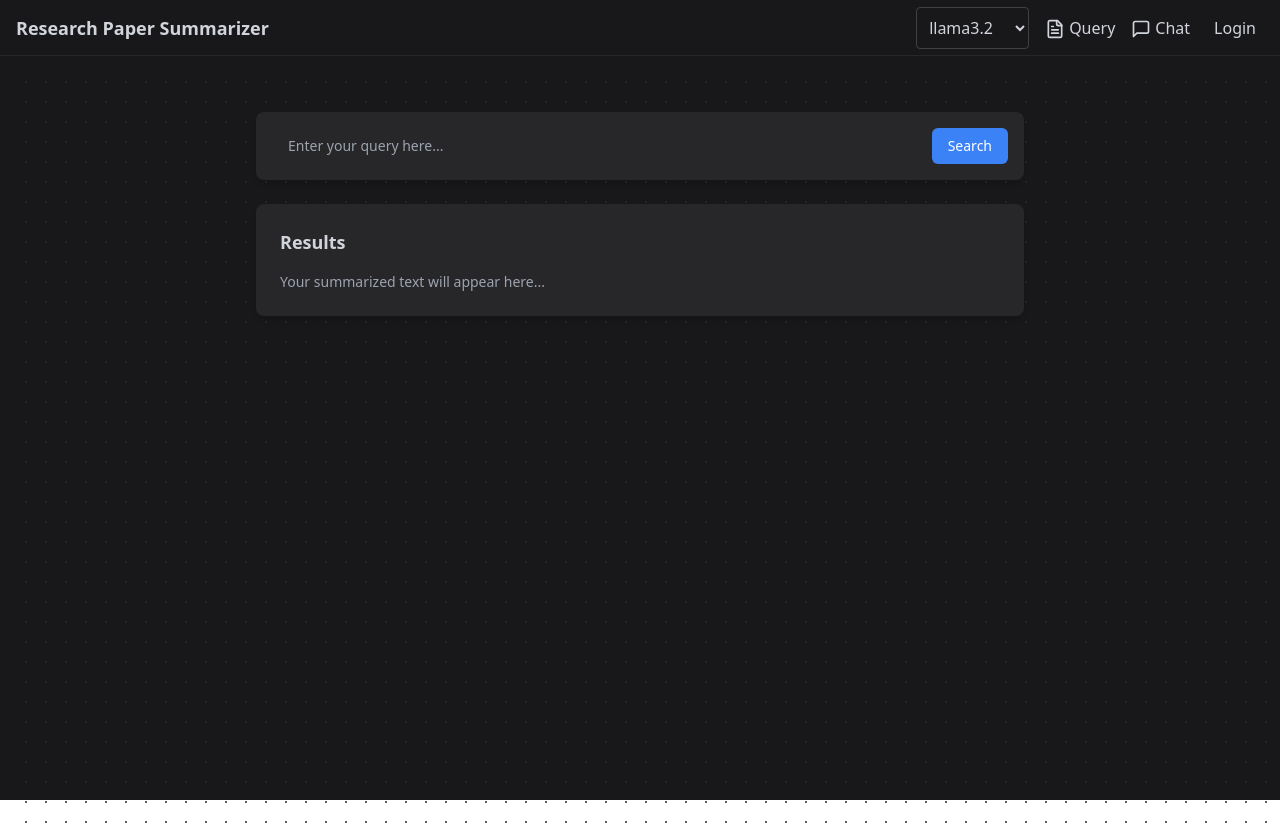
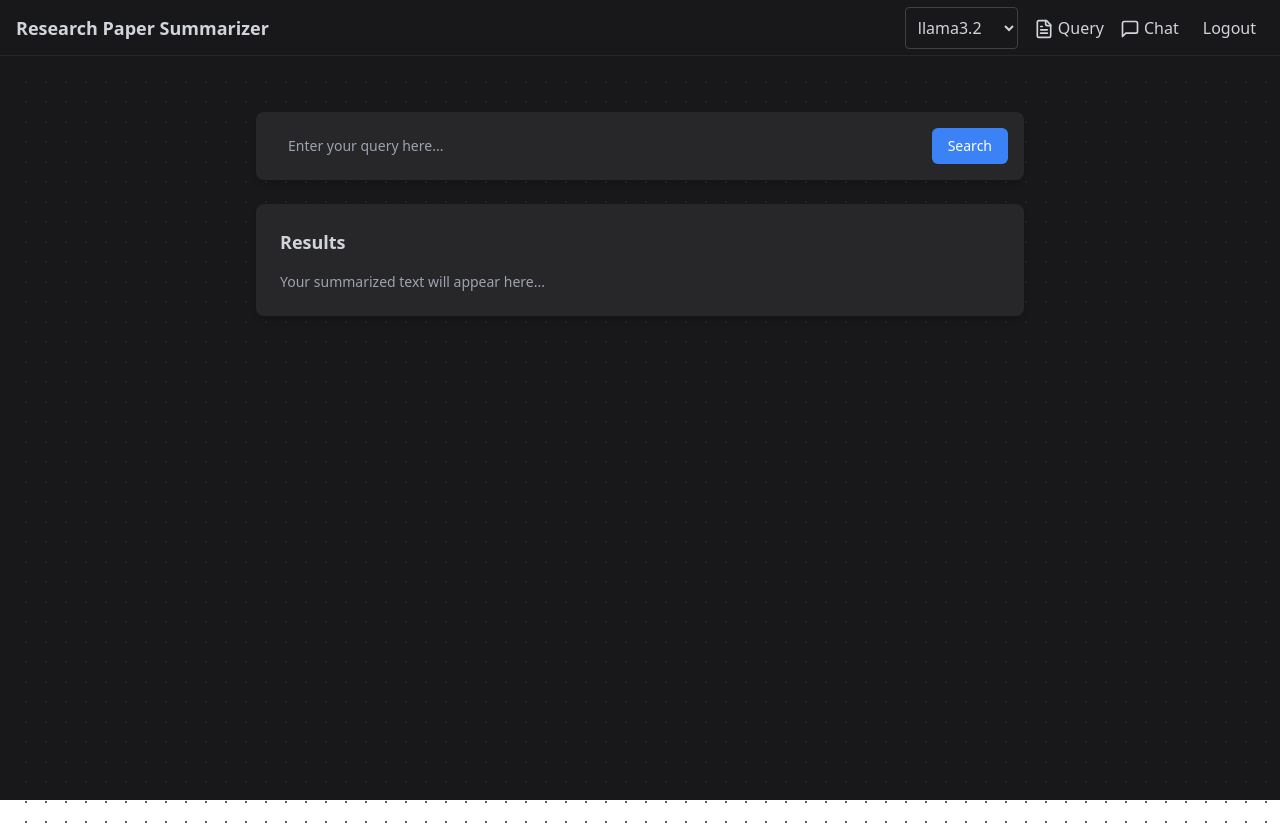
Before and after one commit to Vishwa44/ResearchLLM, a React (Vite) app in the folder frontend/: page /search in a window 1280 px wide. Shown: the top 824 px of the page. Built offline with nearby package versions, Linux system fonts and the light colour scheme; sample sign-in values are in the browser's storage.

Commit message:
Added logout

```diff
--- a/frontend/src/components/navBar/index.jsx
+++ b/frontend/src/components/navBar/index.jsx
@@ -56,6 +56,11 @@ const NavBar = ({
     const { name, value } = e.target;
     setFormData({ ...formData, [name]: value });
   };
+
+  const logoutUser = (e) => {
+    localStorage.removeItem("token")
+    window.location.reload()
+  }
 
   const handleModelChange = (e) => {
     const newModel = e.target.value;
@@ -172,13 +177,21 @@ const NavBar = ({
             <MessageSquare className="inline-block w-5 h-5 mr-1" />
             Chat
           </Link>
-
-          <button
+          {localStorage.getItem("token") ?
+          (<button
+            onClick={logoutUser}
+            className="hover:bg-zinc-800 rounded p-2 text-gray-300"
+          >
+            Logout
+          </button>)
+          :
+          (<button
             onClick={openModal}
             className="hover:bg-zinc-800 rounded p-2 text-gray-300"
           >
             Login
-          </button>
+          </button>)
+        }
         </div>
       </div>
 
```
